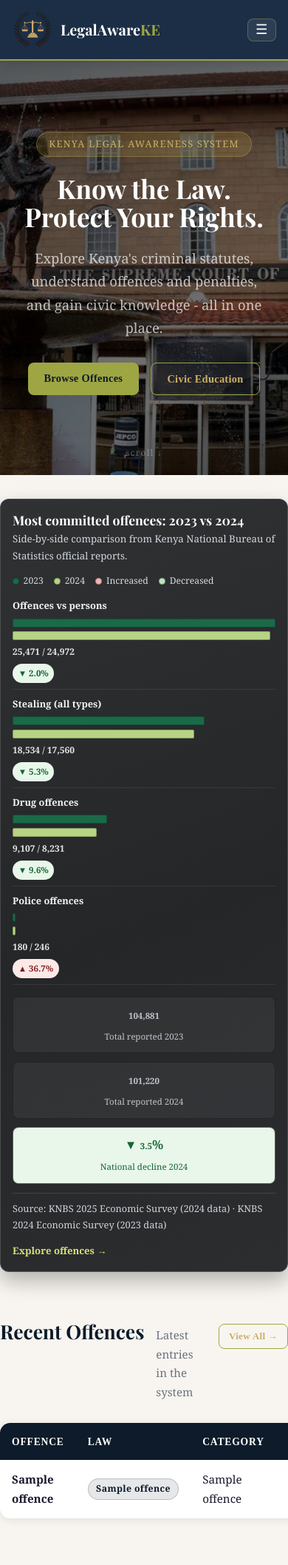
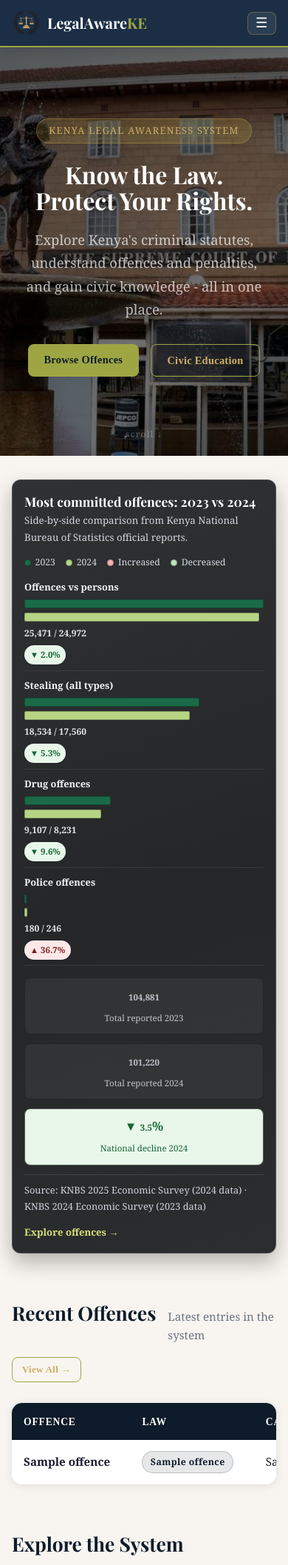
Before and after one commit to Silver-Walker/LegalAwareKE, a Flask app: template templates/index.html in a window 390 px wide; the page is wider, and only the part inside the window is pictured. Shown: the top 2115 px of that part at 74% size. Run offline with Flask 3, Linux system fonts and the light colour scheme; the template is opened without the code that fills it: most values are stand-ins (such as "Sample title", 1, 10 or a date in 2020).

Commit message:
Mobile Responsive

```diff
--- a/static/css/style.css
+++ b/static/css/style.css
@@ -29,7 +29,7 @@
 /* --- Reset ---------------------------------------------- */
 *, *::before, *::after { margin:0; padding:0; box-sizing:border-box; }
 
-html { font-size:16px; scroll-behavior:smooth; }
+html { font-size:16px; scroll-behavior:smooth; overflow-x: hidden; }
 
 body {
     font-family: 'Crimson Pro', Georgia, serif;
@@ -39,7 +39,11 @@ body {
     min-height: 100vh;
     display: flex;
     flex-direction: column;
-}
+    overflow-x: hidden;
+}
+
+img, video, svg { max-width: 100%; height: auto; }
+pre, code { max-width: 100%; overflow-x: auto; }
 
 a { color: var(--gold); text-decoration: none; }
 a:hover { text-decoration: underline; }
@@ -100,8 +104,8 @@ h1,h2,h3,h4 {
 /* Brand icon supports either emoji (span) or an image (img.brand-icon).
    Keep images constrained so high-res PNGs don't blow up the navbar. */
 .brand-icon {
-    width: 58px;
-    height: 58px;
+    width: clamp(40px, 9vw, 58px);
+    height: clamp(40px, 9vw, 58px);
     display: inline-block;
     vertical-align: middle;
     object-fit: contain;
@@ -244,7 +248,7 @@ h1,h2,h3,h4 {
     margin-bottom: 1.5rem;
 }
 .hero-title {
-    font-size: 3.2rem;
+    font-size: clamp(2rem, 5.6vw, 3.2rem);
     font-weight: 900;
     line-height: 1.1;
     margin-bottom: 1.25rem;
@@ -331,7 +335,7 @@ h1,h2,h3,h4 {
     margin-bottom: 0.75rem;
 }
 .page-hero h1 {
-    font-size: 2.4rem;
+    font-size: clamp(1.85rem, 4.2vw, 2.4rem);
     color: var(--white);
     margin-bottom: 0.5rem;
 }
@@ -466,14 +470,24 @@ h1,h2,h3,h4 {
     box-shadow: var(--shadow);
 }
 
-/* --- Data Table ---------------------------------------- */
+/* --- Tables (horizontal overflow safety) ------------- */
+.table-responsive {
+    width: 100%;
+    overflow-x: auto;
+    -webkit-overflow-scrolling: touch;
+    background: var(--white);
+    border-radius: var(--radius-lg);
+    box-shadow: var(--shadow);
+}
+
 .data-table {
     width: 100%;
+    min-width: 720px;
     border-collapse: collapse;
-    background: var(--white);
-    border-radius: var(--radius-lg);
-    overflow: hidden;
-    box-shadow: var(--shadow);
+    background: transparent;
+    border-radius: 0;
+    overflow: visible;
+    box-shadow: none;
     font-size: 0.95rem;
 }
 .data-table thead {
@@ -615,7 +629,7 @@ h1,h2,h3,h4 {
 /* --- Laws Grid ----------------------------------------- */
 .laws-grid {
     display: grid;
-    grid-template-columns: repeat(auto-fill, minmax(300px, 1fr));
+    grid-template-columns: repeat(auto-fill, minmax(min(260px, 100%), 1fr));
     gap: 1.5rem;
 }
 .law-card {
@@ -707,7 +721,7 @@ h1,h2,h3,h4 {
 /* --- Civic Grid ---------------------------------------- */
 .civic-grid {
     display: grid;
-    grid-template-columns: repeat(auto-fill, minmax(300px, 1fr));
+    grid-template-columns: repeat(auto-fill, minmax(min(260px, 100%), 1fr));
     gap: 1.5rem;
 }
 .civic-card {
@@ -1178,8 +1192,12 @@ h1,h2,h3,h4 {
         justify-content: center;
     }
     .nav-search { width: 100%; }
-    .nav-search input { width: 100%; }
-    .hero-title { font-size: 2.2rem; }
+    .nav-search input { width: 100%; flex: 1; min-width: 0; }
+    .nav-search button { align-self: stretch; }
+    .detail-card,
+    .content-card {
+        padding: 1.5rem;
+    }
     .footer-top { grid-template-columns: 1fr; }
     .footer-copy-row { flex-direction: column; gap: 0.2rem; }
     .footer-copy-right { text-align: center; }
@@ -1201,6 +1219,18 @@ h1,h2,h3,h4 {
     .crime-compare-foot { flex-direction: column; align-items: flex-start; }
 }
 
+@media (max-width: 520px) {
+    .flash-container,
+    .container {
+        padding-left: 1rem;
+        padding-right: 1rem;
+    }
+
+    .sidebar-label {
+        white-space: normal;
+    }
+}
+
 
 /* =========================================================
    Constitution of Kenya — Styles
@@ -1276,7 +1306,7 @@ h1,h2,h3,h4 {
 .chapters-section { padding: 3rem 0; }
 .chapters-grid {
     display: grid;
-    grid-template-columns: repeat(auto-fill, minmax(300px, 1fr));
+    grid-template-columns: repeat(auto-fill, minmax(min(260px, 100%), 1fr));
     gap: 1.5rem;
 }
 
--- a/templates/base.html
+++ b/templates/base.html
@@ -106,3 +106,5 @@
             });
         })();
     </script>
+</body>
+</html>
--- a/templates/index.html
+++ b/templates/index.html
@@ -154,6 +154,7 @@
         <a href="{{ url_for('offences') }}" class="btn btn-sm btn-outline">View All →</a>
     </div>
 
+    <div class="table-responsive">
         <table class="data-table">
             <thead>
                 <tr>
@@ -176,6 +177,7 @@
                 {% endfor %}
             </tbody>
         </table>
+    </div>
 </section>
 
 <!-- Quick Access Cards -->
--- a/templates/law_detail.html
+++ b/templates/law_detail.html
@@ -21,6 +21,7 @@
     </div>
 
     {% if offences %}
+    <div class="table-responsive">
         <table class="data-table">
             <thead>
                 <tr>
@@ -45,6 +46,7 @@
                 {% endfor %}
             </tbody>
         </table>
+    </div>
     {% else %}
     <div class="empty-state">
         <div class="empty-icon">⚠</div>
--- a/templates/offences.html
+++ b/templates/offences.html
@@ -24,6 +24,7 @@
     </div>
 
     {% if offences %}
+    <div class="table-responsive">
         <table class="data-table">
             <thead>
                 <tr>
@@ -50,6 +51,7 @@
                 {% endfor %}
             </tbody>
         </table>
+    </div>
     {% else %}
     <div class="empty-state">
         <div class="empty-icon">⚠</div>
--- a/templates/search_results.html
+++ b/templates/search_results.html
@@ -20,6 +20,7 @@
         {% if results.offences %}
         <div class="results-group">
             <h2 class="results-group-title">⚠ Criminal Offences ({{ results.offences|length }})</h2>
+            <div class="table-responsive">
                 <table class="data-table">
                     <thead>
                         <tr><th>Offence</th><th>Law</th><th>Category</th><th>Penalty</th><th></th></tr>
@@ -36,6 +37,7 @@
                         {% endfor %}
                     </tbody>
                 </table>
+            </div>
         </div>
         {% endif %}
 
```
Also changed, not shown: static/css/admin.css (+49 -1 lines), templates/admin/admin_base.html (+37 -1 lines). Lines whose indentation alone changed are shown as unchanged.
